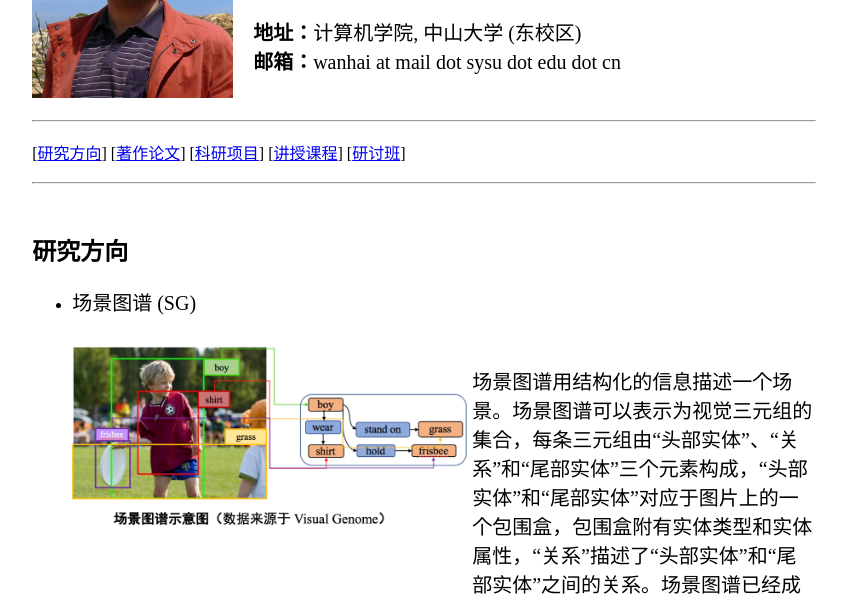
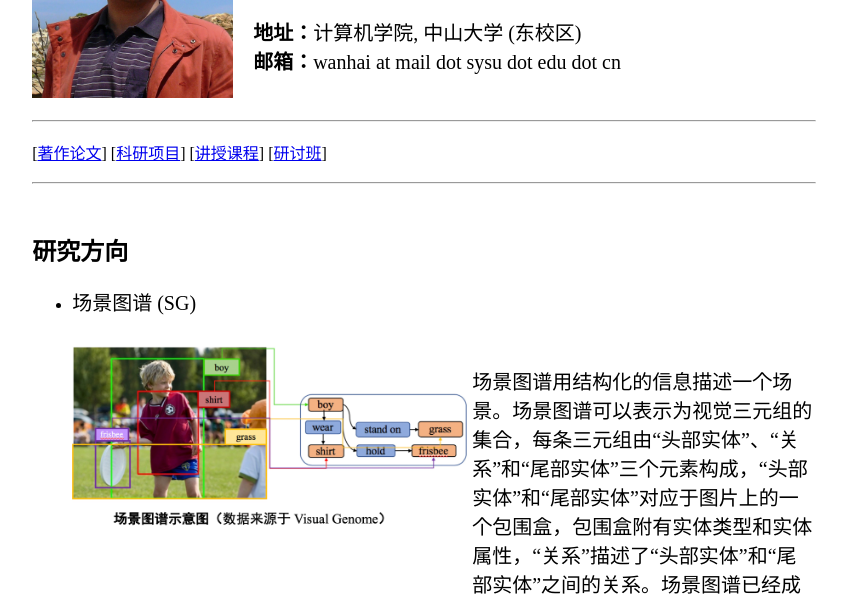
Before and after one commit to sysuwanhai/sysuwanhai.github.io, a plain HTML site: page index.html in a window 1280 px wide. Shown: the part 188-790 px from the top of the page, without its empty margins (216-1063 px from the left). Drawn offline with Linux system fonts and the light colour scheme.

Commit message:
Update index.html

```diff
--- a/index.html
+++ b/index.html
@@ -100,7 +100,7 @@
 
             <div class="elem">
                 <!-- [<a href="index.html">首页</a>] -->
-                [<a href="research.html">研究方向</a>]
+
                 [<a href="pub.html">著作论文</a>]
                 [<a href="project.html">科研项目</a>]
                 [<a href="teaching.html">讲授课程</a>]
```
